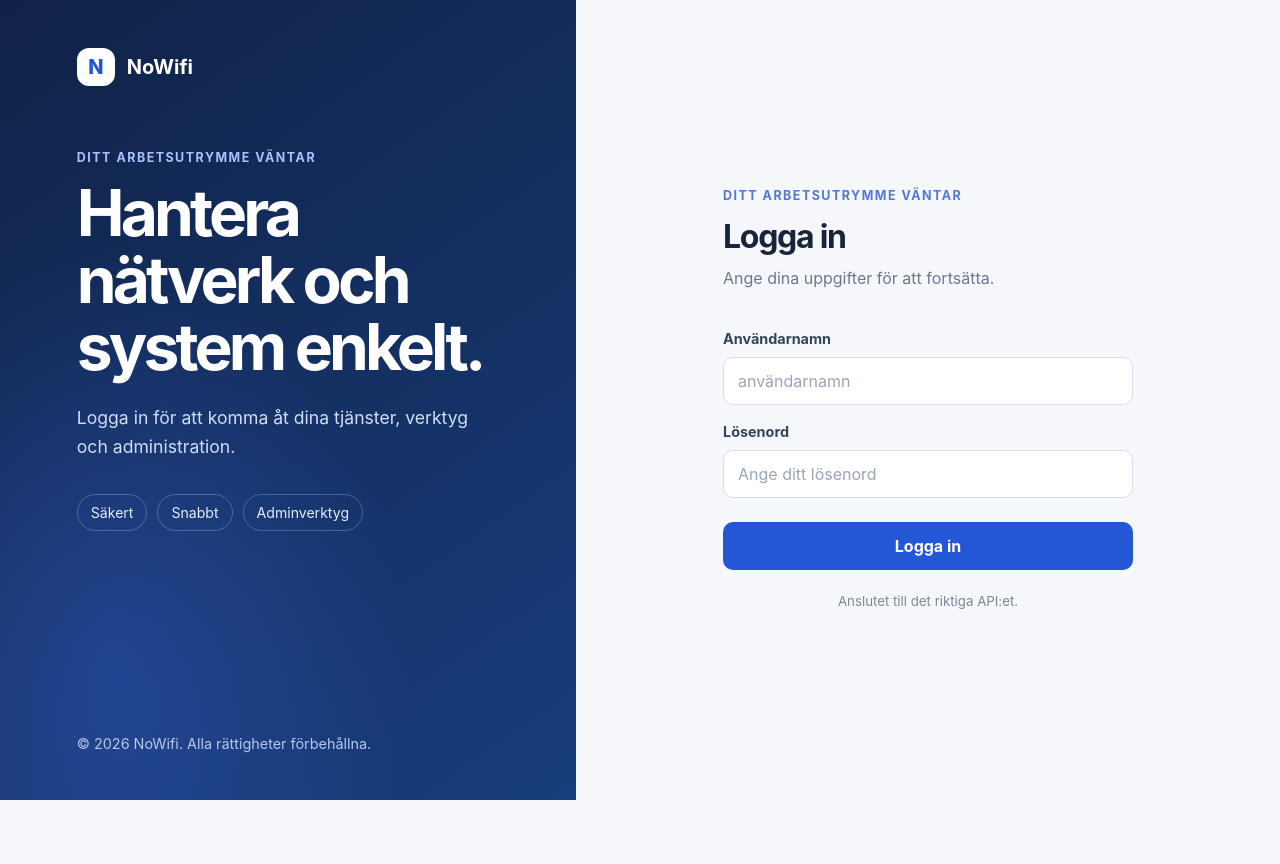
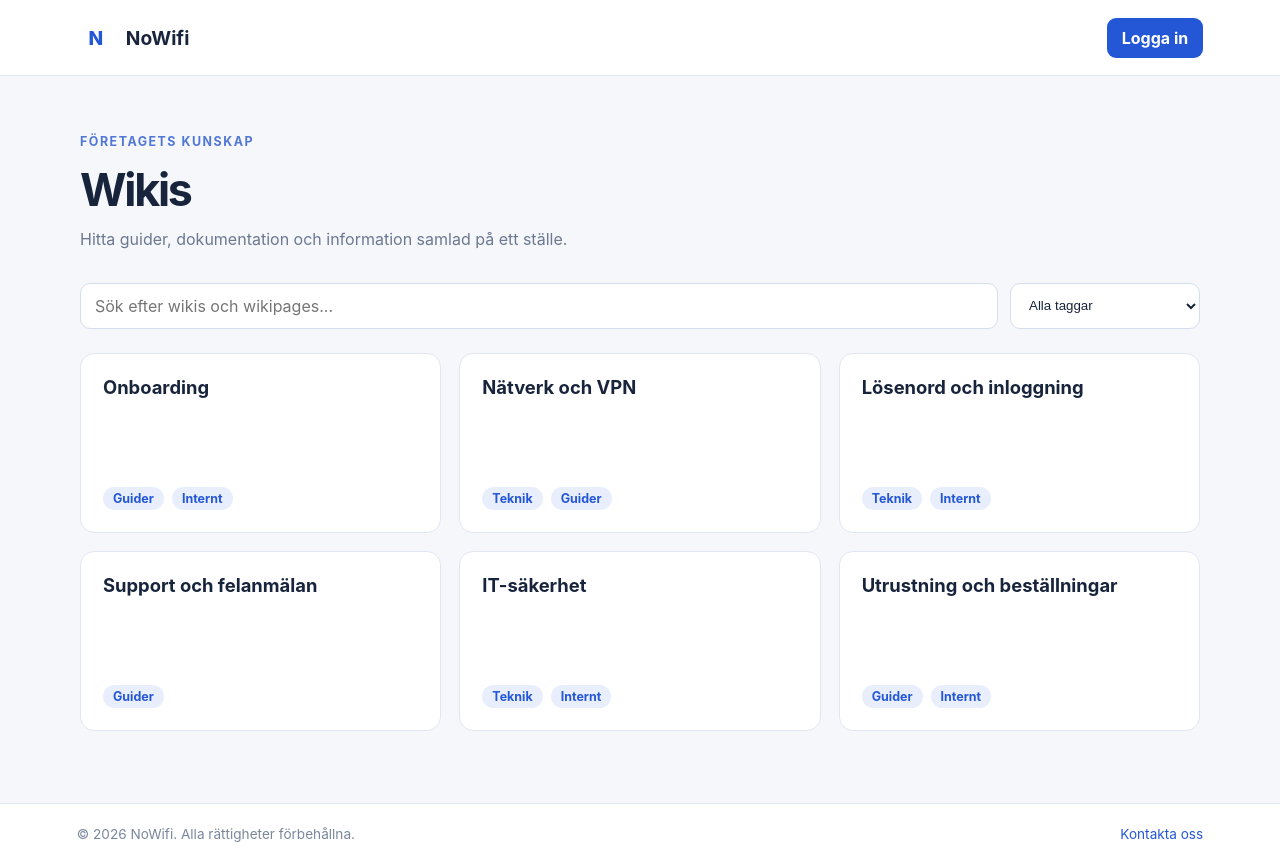
Before and after one commit to toriscool123/nowifi_frontend, a React (Create React App) app: page / in a window 1280 px wide. Before the commit the page ends 800 px from the top, so only its background shows below. Built offline with nearby package versions, Linux system fonts and the light colour scheme.

Commit message:
login and admin panel fully fixed

```diff
--- a/src/App.js
+++ b/src/App.js
@@ -1,39 +1,58 @@
 import { useState } from 'react';
+import { api } from './api';
+import Home from './components/Home';
 import LoginForm from './components/LoginForm';
-import Home from './components/Home';
+import AdminPage from './pages/AdminPage';
 
 export default function App() {
-  const [isLoggedIn, setIsLoggedIn] = useState(false);
-  const [user, setUser] = useState(null);
+  const [me, setMe] = useState(null);
+  // Vilken sida som visas: 'home' (startsida), 'login' eller 'admin'
+  const [view, setView] = useState('home');
 
-  // Körs när LoginForm har loggat in och hämtat ?o=me
-  function handleLogin(loggedInUser) {
-    setUser(loggedInUser);
-    setIsLoggedIn(true);
+  function handleLogin(foundUser) {
+    setMe({
+      username: foundUser.username,
+      role: foundUser.role,
+      services: foundUser.services || [],
+    });
+    setView('home'); // Efter inloggning landar man alltid på Home
   }
 
-  // Körs när användaren klickar på "Logga ut"
-  function handleLogout() {
-    setUser(null);
-    setIsLoggedIn(false);
+  async function handleLogout() {
+    try {
+      await api('userlogout', 'POST');
+    } catch {
+      // Ignorera – vi loggar ut lokalt ändå
+    }
     localStorage.removeItem('token');
+    setMe(null);
+    setView('home');
   }
 
-  // Om ej inloggad -> visa inloggningssidan
-  if (!isLoggedIn) {
-    return <LoginForm onLogin={handleLogin} />;
+  // Inloggningssidan visas bara när man klickat på "Logga in"
+  if (view === 'login' && !me) {
+    return <LoginForm onLogin={handleLogin} onCancel={() => setView('home')} />;
   }
 
-  // Om inloggad -> visa startsidan och skicka med användaren
+  // Adminpanelen är bara tillgänglig för admins
+  if (view === 'admin' && me?.role === 'admin') {
+    return (
+      <AdminPage
+        me={me}
+        onBack={() => setView('home')}
+        onLogout={handleLogout}
+      />
+    );
+  }
+
+  // Startsidan – fungerar både utloggad, som vanlig user och som admin
   return (
     <Home
-      user={user}
-      isLoggedIn={isLoggedIn}
+      user={me}
+      isLoggedIn={Boolean(me)}
+      onLoginClick={() => setView('login')}
       onLogout={handleLogout}
-      onAdminClick={() => {
-        // Logik för att öppna adminpanelen
-        console.log("Öppna admin");
-      }}
+      onAdminClick={() => setView('admin')}
     />
   );
 }
--- a/src/components/LoginForm.jsx
+++ b/src/components/LoginForm.jsx
@@ -49,6 +49,8 @@ export default function LoginForm({ onLogin, onCancel }) {
       });
 
       const userData = await meResponse.json();
+
+
 
       setLoading(false);
 
```
